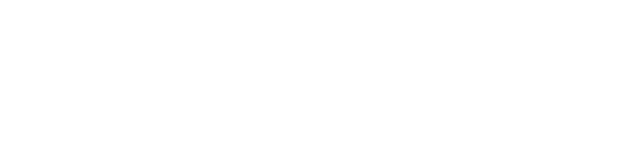
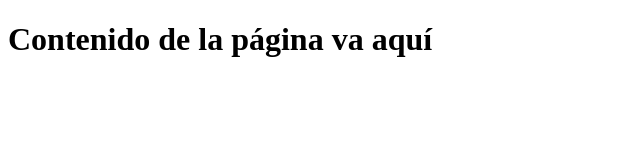
Before and after one commit to sergiomlh/slsolucionestic.github.io, a plain HTML site: page index.html in a window 1280 px wide. Shown: the whole page, without its empty margins (0-640 px from the left). Drawn offline with Linux system fonts and the light colour scheme.

Commit message:
Update index.html

```diff
--- a/index.html
+++ b/index.html
@@ -6,6 +6,6 @@
         <title>mi primera pagina web</title>
     </head>
     <body>
-        <!--contenido de la pagina web aqui-->
+        <h1> Contenido de la página va aquí<h1>
     </body>
 </html>
```
